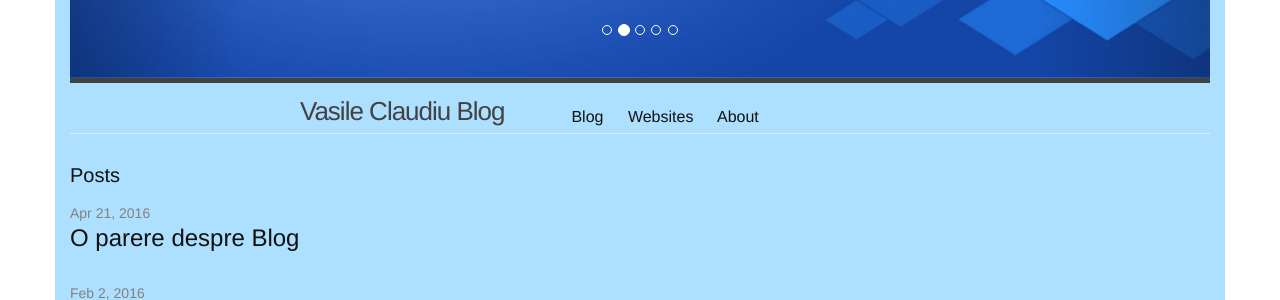
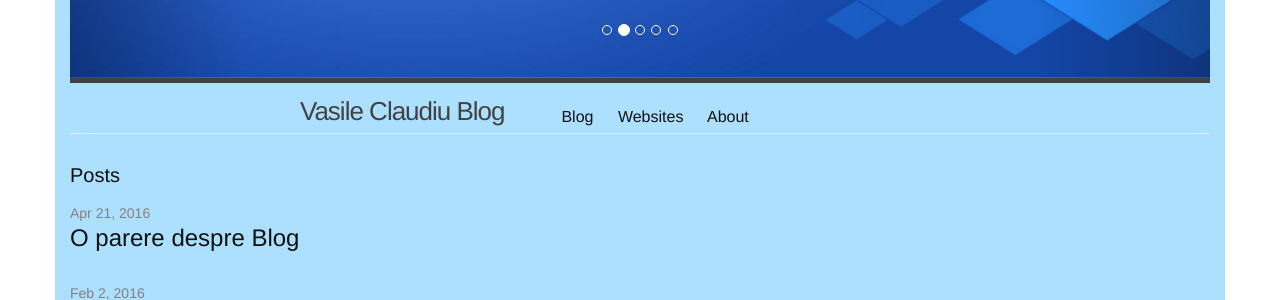
Before and after one commit to VasileClaudiu/blog, a Jekyll site: the page built from index.html, in a window 1280 px wide. Shown: the part 314-614 px from the top of the page. Built offline with Jekyll 4.4.1, drawn with Linux system fonts in a browser that asks for light colours.

Commit message:
blog initial with bootstrap and settings

```diff
--- a/css/main.scss
+++ b/css/main.scss
@@ -72,12 +72,12 @@
 	width:100%;
 }
 .trigger{
-	margin:-50px 450px 0 0;
+	margin:-50px 460px 50px 0;
 }
 .schimb {
 	width: 76%;
 	height: auto;
-	padding: 0 5% 0 0;
+	padding: 0 5%;
 	transition: ease-in-out 500ms;
 	position: fixed;
 	z-index: 50;
```
